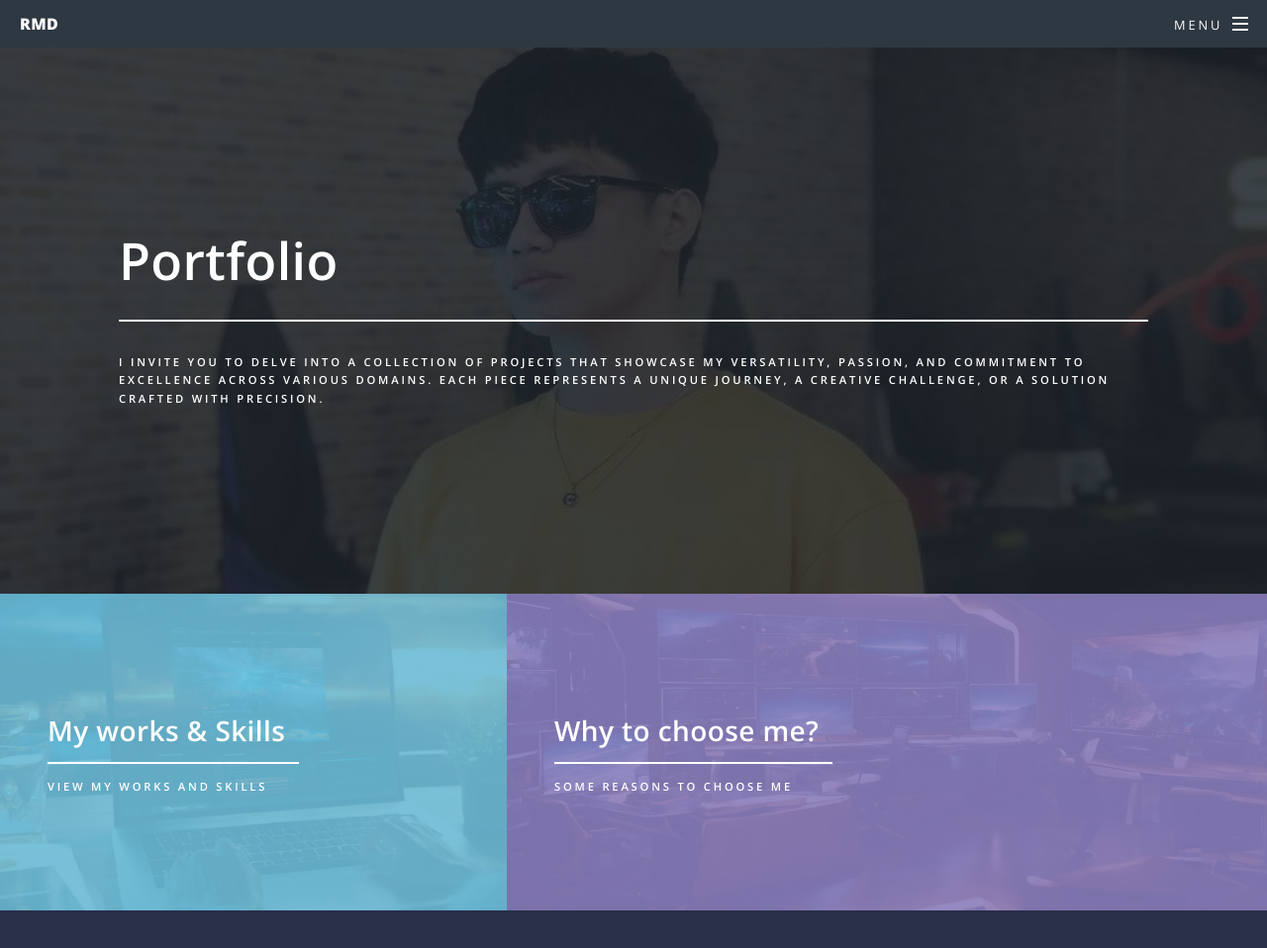
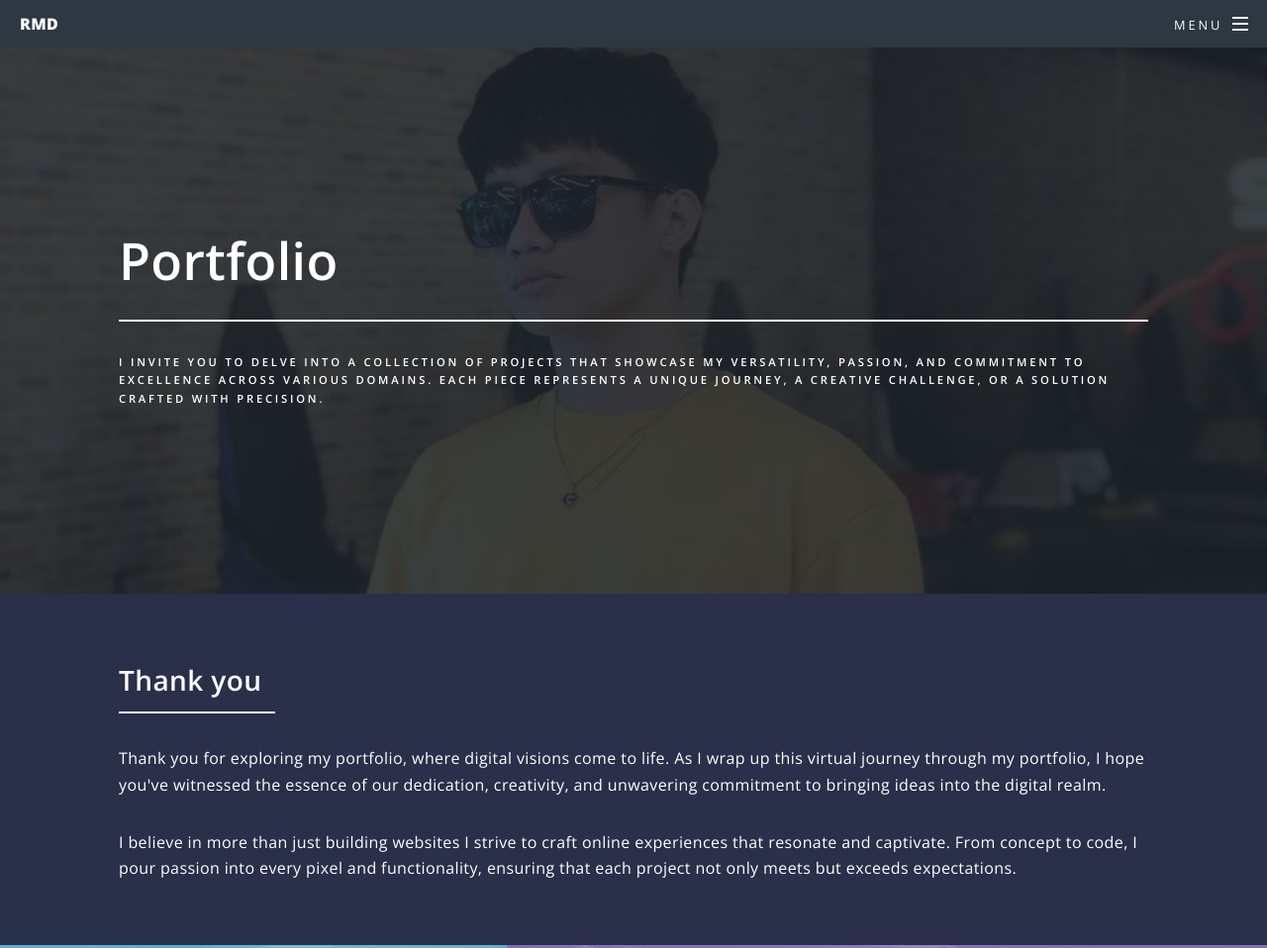
Before and after one commit to miggy011/Diva-portfolio, a website: page portCon.html in a window 1280 px wide. Shown: the top 958 px of the page at 99% size. Drawn offline with nearby package versions, Linux system fonts and the light colour scheme.

Commit message:
Update portCon.html

```diff
--- a/portCon.html
+++ b/portCon.html
@@ -48,6 +48,17 @@
 
 				<!-- Main -->
 					<div id="main">
+						<section id="two">
+								<div class="inner">
+									<header class="major">
+										<h2>Thank you</h2>
+									</header>
+									<p>Thank you for exploring my portfolio, where digital visions come to life. As I wrap up this virtual journey through my portfolio, I hope you've witnessed the essence of our dedication, creativity, and unwavering commitment to bringing ideas into the digital realm.
+									</p>
+										<p>I believe in more than just building websites I strive to craft online experiences that resonate and captivate. From concept to code, I pour passion into every pixel and functionality, ensuring that each project not only meets but exceeds expectations.</p>
+
+								</div>
+							</section>
 
 						<!-- One -->
 							<section id="one" class="tiles">
```
